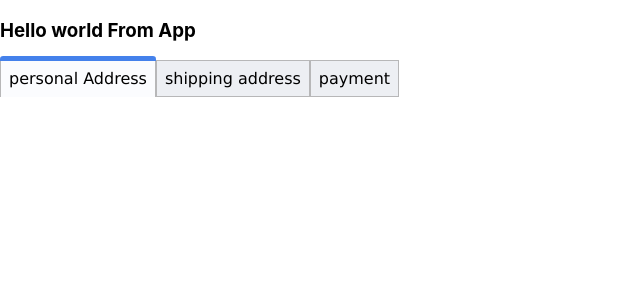
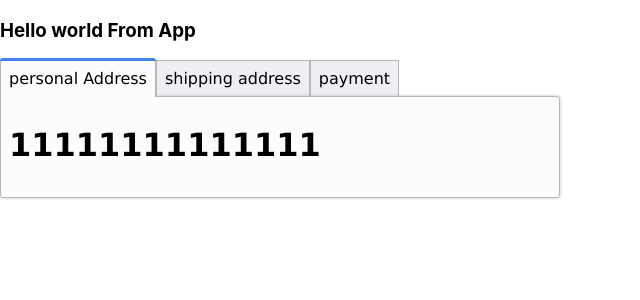
Before and after one commit to mirsujat/react-challenge-23, a React (Create React App) app: page / in a window 1280 px wide. Shown: the top 300 px of the page, without its empty margins (0-640 px from the left). Built offline with nearby package versions, Linux system fonts and the light colour scheme.

Commit message:
Update Tabs.js

```diff
--- a/src/Components/Tabs/Tabs.js
+++ b/src/Components/Tabs/Tabs.js
@@ -34,15 +34,15 @@ class Tabs extends Component {
 
     }
 
-    // componentDidUpdate(){
-    //     this.activeLink.focus();
-    // }
+    componentDidUpdate(){
+        this.activeLink.focus();
+    }
 
 
 
     selectTab = (tab) =>{
         const isOpen = !!this.state.selected[tab]
-        this.setState({ selected: { [tab] : !isOpen, active: true }})
+        this.setState({ selected: { [tab] : !isOpen }})
     }
 
     onClickTabItem = (tab)=>{
@@ -112,15 +112,15 @@ class Tabs extends Component {
                 {this.tabs.map((tab, i) =>(
                     <button
                         key={i}
+                        role='tab'
+                        id={`tab-${i + 1}`}
+                        aria-controls={`panel-${i + 1}`}
+                        tabIndex={this.state.selected[tab.props.label] ? 0 : -1}
+                        aria-selected={!!this.state.selected[tab.props.label] ? true : false}
                         onClick={ () => this.onClickTabItem(tab.props.label)}
                         onKeyUp={(e) => this.handleKeyUp(e, tab)}
-                        aria-selected={this.state.selected[tab.props.label] ? true : false }
-                        tabIndex={this.state.selected[tab.props.label] ? 0 : -1}
-                        id={tab.props.label + `${i}`}
-                        role='tab'
-                        aria-controls={tab.props.label}
                         className="tab"
-                        ref={(el) =>{if(tab.props.label === this.state.selected) this.activeLink = el}}
+                        ref={(el) =>{if(this.state.selected[tab.props.label]) this.activeLink = el}}
 
 
                     >
@@ -130,27 +130,28 @@ class Tabs extends Component {
 
                 ))}
             </div>
-
                 <div>
                     {this.tabs.map((tab, i) =>{
                         if(this.state.selected[tab.props.label]){
                             return (
 
                             <div
+                            role='tabpanel'
                             key={i}
-                            id={tab.props.label}
-                            role='tabpanel'
+                            id={`panel-${i + 1}`}
                             tabIndex='0'
-                            aria-labelledby={tab.props.label}
-                            aria-hidden={this.state.selected === tab.props.label ? false : true }
+                            aria-labelledby={`tab-${i + 1}`}
+                            aria-hidden={!!this.state.selected[tab.props.label] ? false : true}
+
 
                             >
                             {tab.props.children}
                             </div>
 
                             );
+                        }else{
+                            return null;
                         } ;
-
 
                     })}
                 </div>
```
